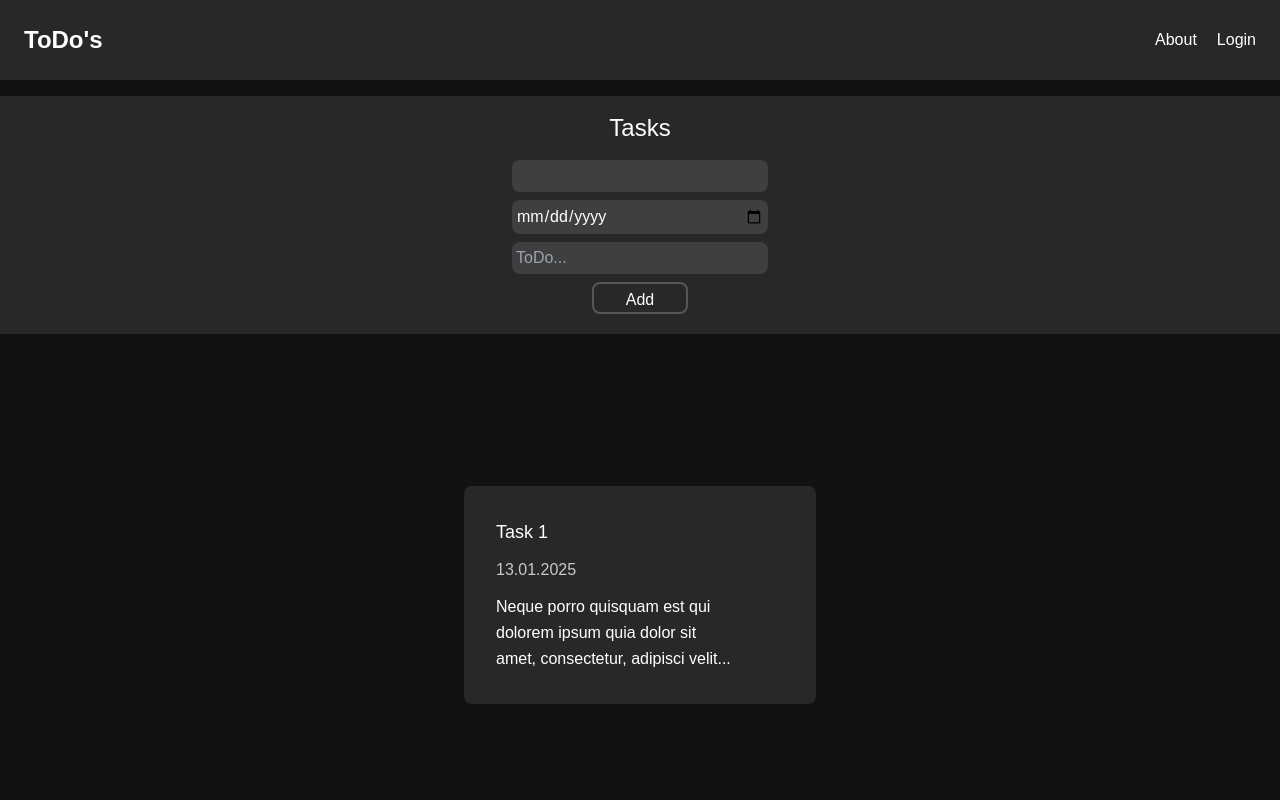
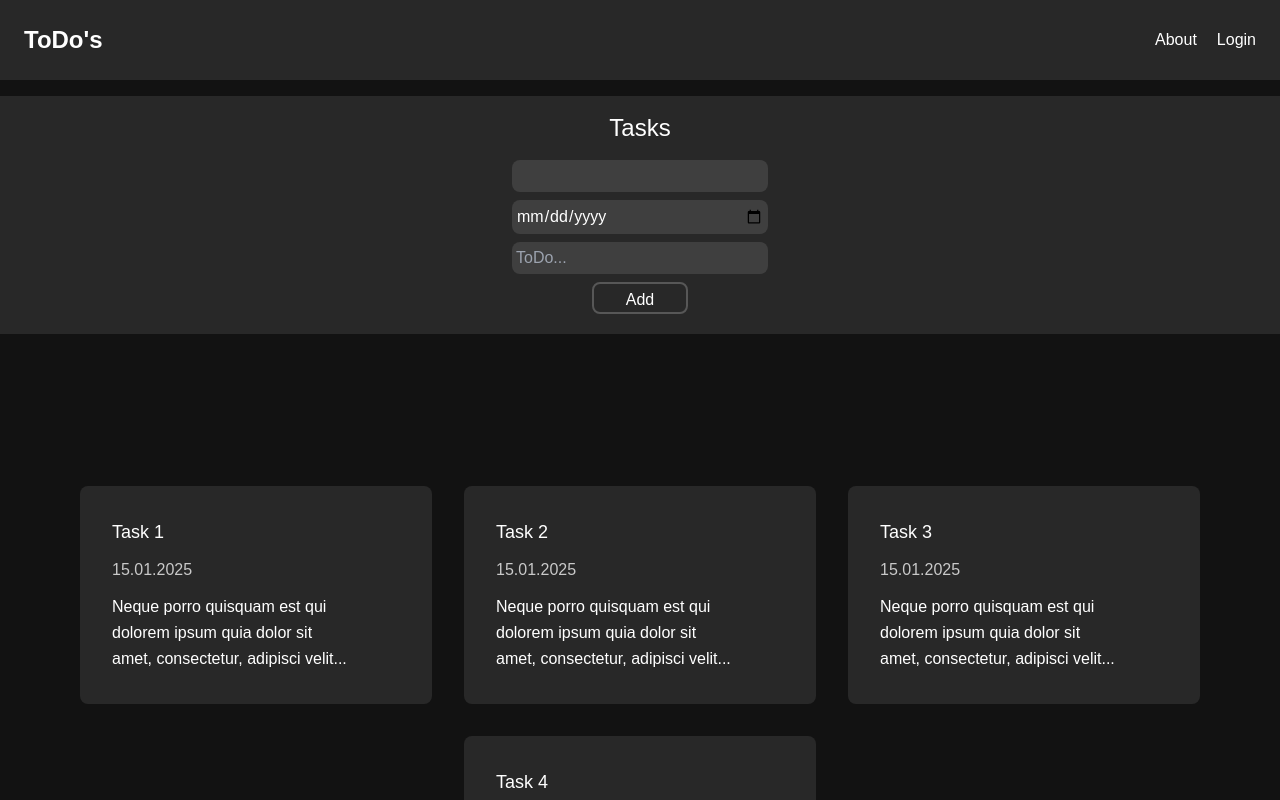
Before and after one commit to reneb1404/todo-list, a Next.js app: page / in a window 1280 px wide. Shown: the top 800 px of the page. Built offline with nearby package versions, Linux system fonts and the light colour scheme.

Commit message:
Outsourced Form and Item

```diff
--- a/app/page.tsx
+++ b/app/page.tsx
@@ -1,53 +1,35 @@
+import { TaskItem } from "@/src/entities/TaskItem";
+import { TaskForm } from "@/src/features/task/TaskForm";
+
 export default function Home() {
 	return (
 		<>
 			<section className="text-white bg-surface-10 mt-4 w-full flex flex-col items-center">
 				<h2 className="text-2xl p-4">Tasks</h2>
-				<div className="task-actions flex gap-4 items-center pb-5">
-					<form className="flex justify-center gap-2 flex-wrap w-64">
-						<input
-							type="text"
-							id="title"
-							name="title"
-							className="bg-surface-20 p-1 rounded-lg w-full"
-						/>
-						<input
-							type="date"
-							id="date"
-							name="date"
-							className="bg-surface-20 p-1 rounded-lg w-full"
-						/>
-						<input
-							type="text"
-							name="todo"
-							id="todo"
-							placeholder="ToDo..."
-							className="bg-surface-20 p-1 rounded-lg w-full"
-						/>
-						<button className="btn border-surface-30 border-2 w-24 pt-1 rounded-lg">
-							Add
-						</button>
-					</form>
-				</div>
+				<TaskForm />
 			</section>
 			<section className="p-8 mt-16">
 				<div className="flex flex-wrap justify-center mt-10">
-					<div className="p-4 max-w-sm">
-						<div className="flex rounded-lg h-full bg-surface-10 p-8 flex-col">
-							<div className="flex items-center mb-3">
-								<h2 className="text-lg font-medium">Task 1</h2>
-							</div>
-							<div className="flex items-center mb-3">
-								<h2 className="font-medium text-white/75">13.01.2025</h2>
-							</div>
-							<div className="flex flex-col justify-between flex-grow">
-								<p className="leading-relaxed text-base text-balance">
-									Neque porro quisquam est qui dolorem ipsum quia dolor sit
-									amet, consectetur, adipisci velit...
-								</p>
-							</div>
-						</div>
-					</div>
+					<TaskItem
+						title="Task 1"
+						date="15.01.2025"
+						todo="Neque porro quisquam est qui dolorem ipsum quia dolor sit amet, consectetur, adipisci velit..."
+					/>
+					<TaskItem
+						title="Task 2"
+						date="15.01.2025"
+						todo="Neque porro quisquam est qui dolorem ipsum quia dolor sit amet, consectetur, adipisci velit..."
+					/>
+					<TaskItem
+						title="Task 3"
+						date="15.01.2025"
+						todo="Neque porro quisquam est qui dolorem ipsum quia dolor sit amet, consectetur, adipisci velit..."
+					/>
+					<TaskItem
+						title="Task 4"
+						date="15.01.2025"
+						todo="Neque porro quisquam est qui dolorem ipsum quia dolor sit amet, consectetur, adipisci velit..."
+					/>
 				</div>
 			</section>
 		</>
--- /dev/null
+++ b/src/entities/TaskItem.tsx
@@ -0,0 +1,25 @@
+export function TaskItem({
+	title,
+	date,
+	todo,
+}: {
+	title: string;
+	date: string;
+	todo: string;
+}) {
+	return (
+		<div className="p-4 max-w-sm">
+			<div className="flex rounded-lg h-full bg-surface-10 p-8 flex-col">
+				<div className="flex items-center mb-3">
+					<h2 className="text-lg font-medium">{title}</h2>
+				</div>
+				<div className="flex items-center mb-3">
+					<h2 className="font-medium text-white/75">{date}</h2>
+				</div>
+				<div className="flex flex-col justify-between flex-grow">
+					<p className="leading-relaxed text-base text-balance">{todo}</p>
+				</div>
+			</div>
+		</div>
+	);
+}
--- /dev/null
+++ b/src/features/task/TaskForm.tsx
@@ -0,0 +1,30 @@
+export function TaskForm() {
+	return (
+		<div className="task-actions flex gap-4 items-center pb-5">
+			<form className="flex justify-center gap-2 flex-wrap w-64">
+				<input
+					type="text"
+					id="title"
+					name="title"
+					className="bg-surface-20 p-1 rounded-lg w-full"
+				/>
+				<input
+					type="date"
+					id="date"
+					name="date"
+					className="bg-surface-20 p-1 rounded-lg w-full"
+				/>
+				<input
+					type="text"
+					name="todo"
+					id="todo"
+					placeholder="ToDo..."
+					className="bg-surface-20 p-1 rounded-lg w-full"
+				/>
+				<button className="btn border-surface-30 border-2 w-24 pt-1 rounded-lg">
+					Add
+				</button>
+			</form>
+		</div>
+	);
+}
```
